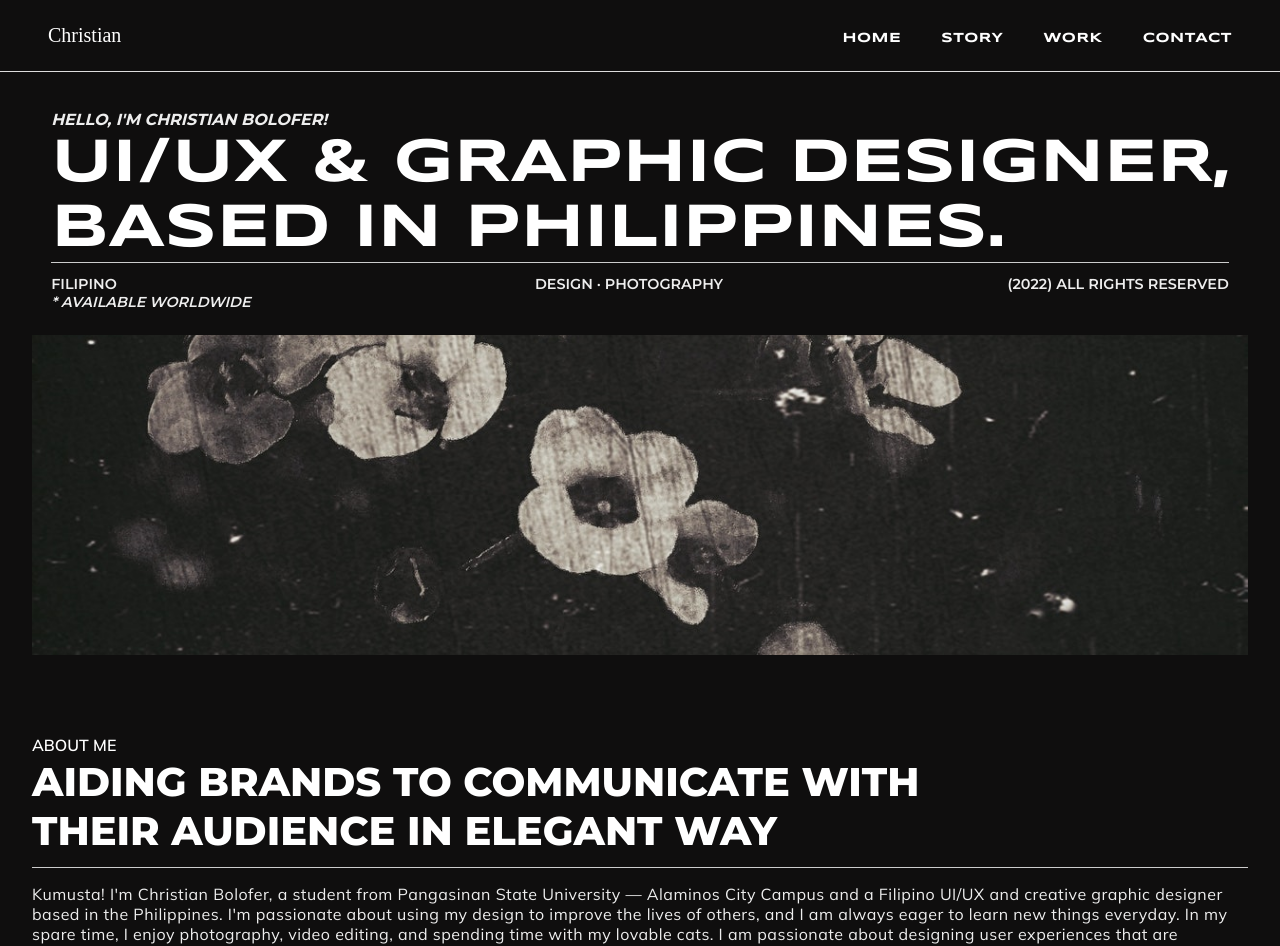
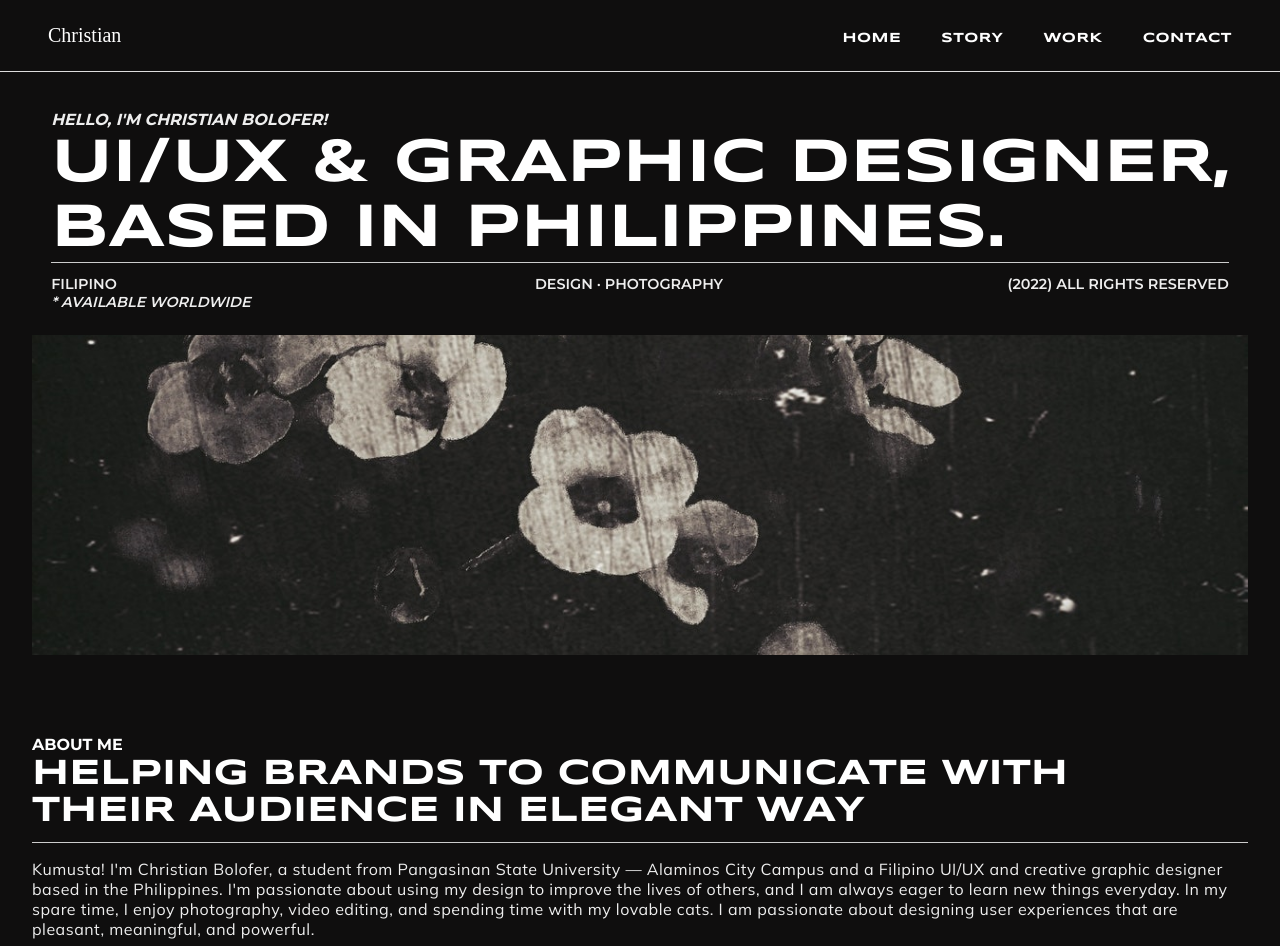
Before and after one commit to monciego/graphic-designer-portfolio, a React (Create React App) app: page / in a window 1280 px wide. Shown: the top 946 px of the page. Built offline with nearby package versions, Linux system fonts and the light colour scheme; a web font is replaced by a local one.

Commit message:
Changed Section Header fonts

```diff
--- a/src/components/About/About.js
+++ b/src/components/About/About.js
@@ -14,7 +14,7 @@ const About = () => {
     <StyledAbout id="about">
       <SectionSupTitle>ABOUT ME</SectionSupTitle>
       <SectionTitle>
-        AIDING BRANDS TO COMMUNICATE WITH <br /> THEIR AUDIENCE IN ELEGANT WAY
+        HELPING BRANDS TO COMMUNICATE WITH <br /> THEIR AUDIENCE IN ELEGANT WAY
       </SectionTitle>
       <AboutDetails>
         <AboutText>
--- a/src/styles/Section.styled/SectionHeader.js
+++ b/src/styles/Section.styled/SectionHeader.js
@@ -2,7 +2,9 @@ import styled from "styled-components";
 
 export const SectionSupTitle = styled.p`
   font-size: 0.85rem;
-  font-weight: 600;
+  font-weight: bold;
+  font-family: var(--ff-sans-serif-secondary);
+  text-transform: uppercase;
 
   @media (min-width: ${({ theme }) => theme.breakpoints.sm}) {
     font-size: 1rem;
@@ -10,7 +12,7 @@ export const SectionSupTitle = styled.p`
 `;
 
 export const SectionTitle = styled.h2`
-  font-family: var(--ff-sans-serif-secondary);
+  font-family: var(--ff-sans-serif-tertiary);
   text-transform: uppercase;
   font-weight: 800;
   border-bottom: 1px solid #ccc;
@@ -18,6 +20,6 @@ export const SectionTitle = styled.h2`
   padding: 0.15rem 0 0.75rem 0;
 
   @media (min-width: ${({ theme }) => theme.breakpoints.sm}) {
-    font-size: 2.5rem;
+    font-size: 2.25rem;
   }
 `;
```
